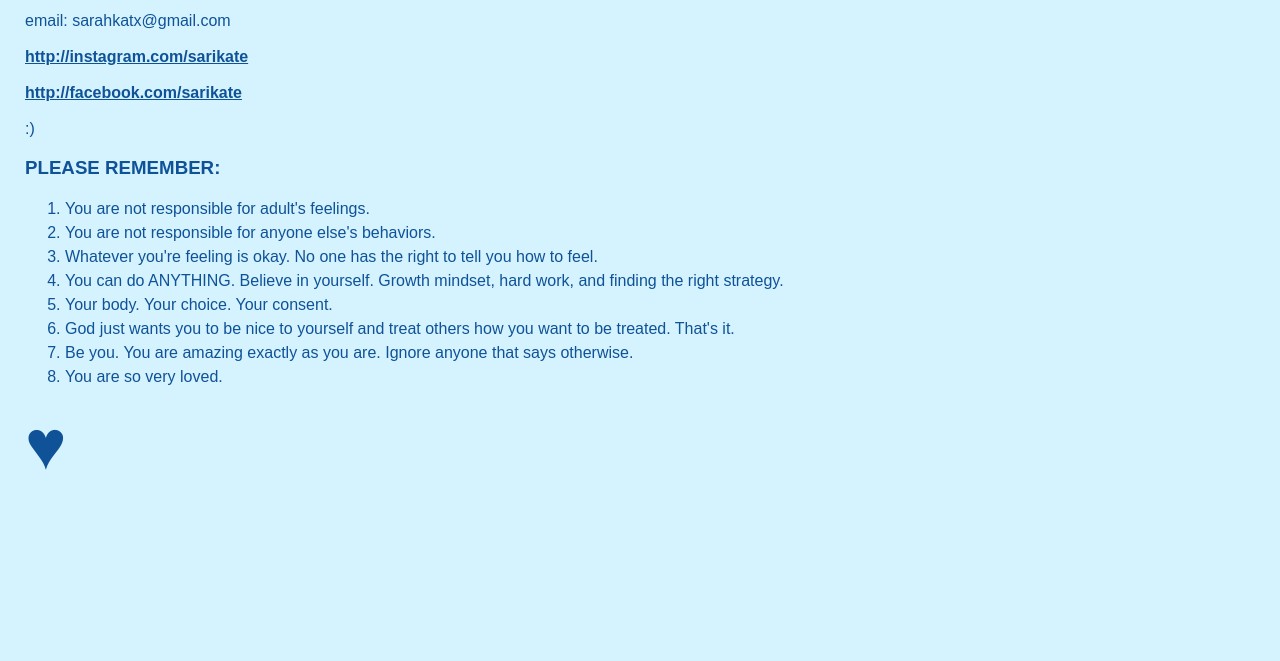
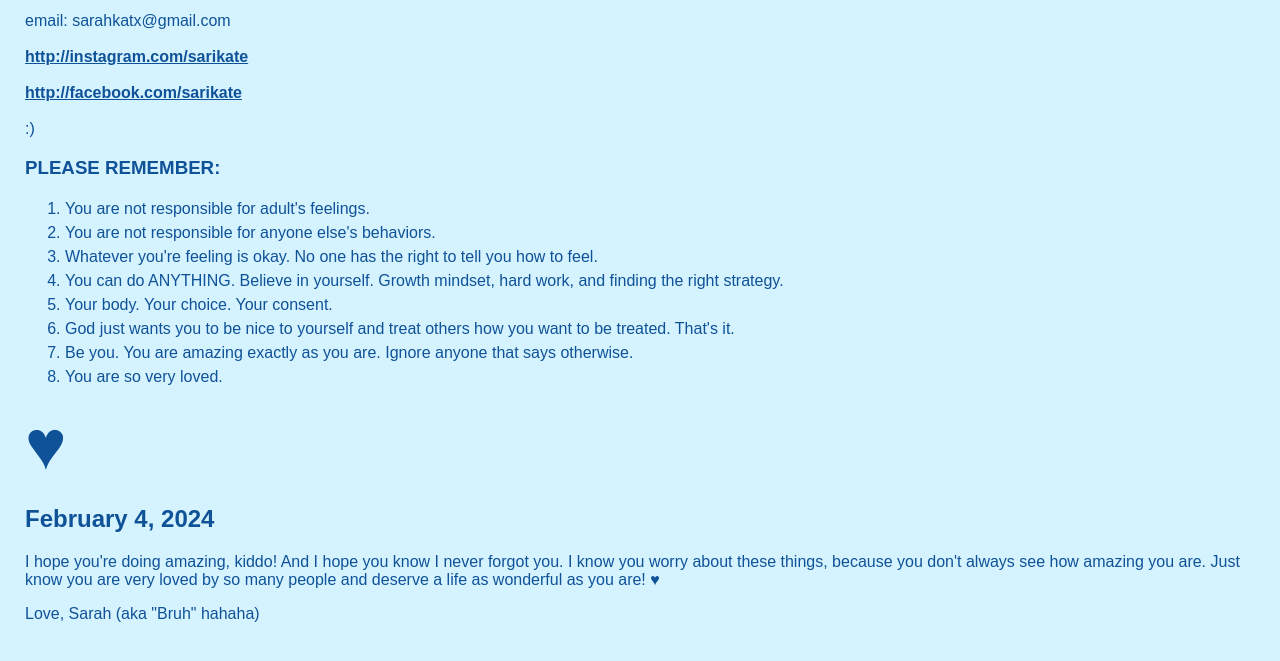
Before and after one commit to pandakassandra/pandakassandra.github.io, a plain HTML site: page index.html in a window 1280 px wide. Shown: the part 83-744 px from the top of the page. Drawn offline with Linux system fonts and the light colour scheme.

Commit message:
february 4 2024

```diff
--- a/index.html
+++ b/index.html
@@ -56,6 +56,9 @@
             <li>You are so very loved.</li>
         </ol>
         <p style="font-size:70px;margin:0 auto;">♥</p>
+        <h2>February 4, 2024</h2>
+        <p>I hope you're doing amazing, kiddo!  And I hope you know I never forgot you.  I know you worry about these things, because you don't always see how amazing you are.  Just know you are very loved by so many people and deserve a life as wonderful as you are! ♥</p>
+        <p>Love, Sarah (aka "Bruh" hahaha)</p>
     </main>
   </body>
 </html>
```
